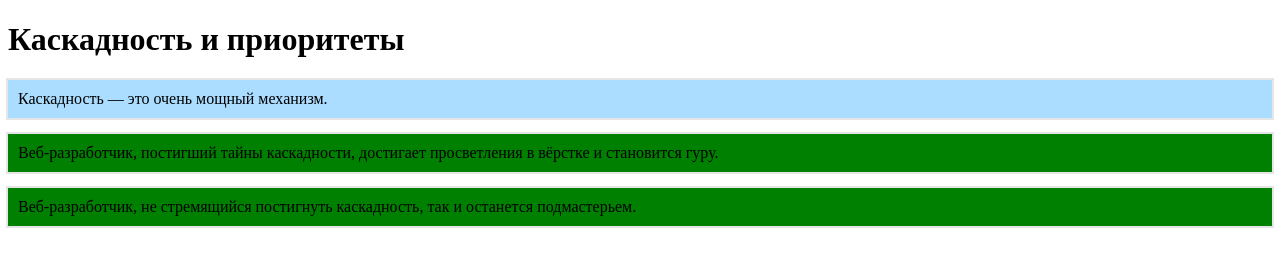
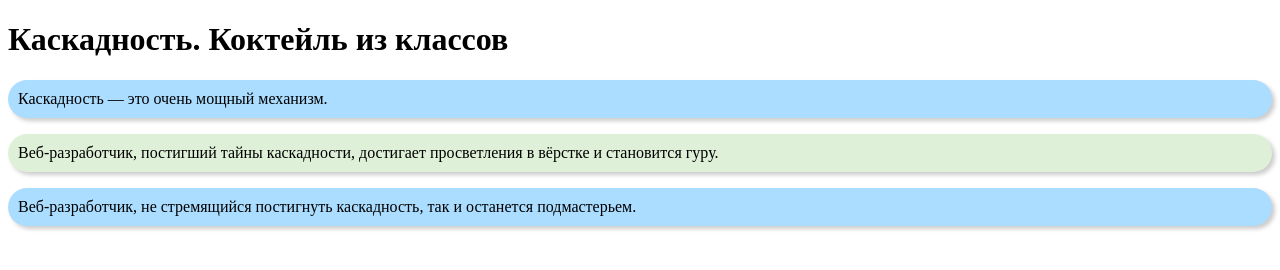
Before and after one commit to RyzhikovD/html-academy, a plain HTML site: page index.html in a window 1280 px wide. Drawn offline with Linux system fonts and the light colour scheme.

Commit message:
CSS introduction(Task 12)
[E] index.html
[E] style.css

```diff
--- a/index.html
+++ b/index.html
@@ -2,16 +2,16 @@
 <html lang="ru">
   <head>
     <meta charset="utf-8">
-    <title>Каскадность и приоритеты</title>
+    <title>Каскадность. Коктейль из классов</title>
     <link rel="stylesheet" href="style.css">
   </head>
   <body>
-    <h1>Каскадность и приоритеты</h1>
+    <h1>Каскадность. Коктейль из классов</h1>
 
-    <p class="blue">Каскадность — это очень мощный механизм.</p>
+    <p class="blue nice-box">Каскадность — это очень мощный механизм.</p>
 
-    <p class="green">Веб-разработчик, постигший тайны каскадности, достигает просветления в вёрстке и становится гуру.</p>
+    <p class="green nice-box">Веб-разработчик, постигший тайны каскадности, достигает просветления в вёрстке и становится гуру.</p>
 
-    <p class="blue green">Веб-разработчик, не стремящийся постигнуть каскадность, так и останется подмастерьем.</p>
+    <p class="blue nice-box">Веб-разработчик, не стремящийся постигнуть каскадность, так и останется подмастерьем.</p>
   </body>
 </html>
--- a/style.css
+++ b/style.css
@@ -1,12 +1,16 @@
+p {
+    padding: 10px;
+}
+
+.green {
+    background-color: #dff0d8;
+}
+
 .blue {
     background-color: #aaddff;
 }
 
-.green {
-    background-color: green;
+.nice-box {
+    border-radius: 20px;
+    box-shadow: 3px 3px 4px #cccccc;
 }
-
-p {
-    padding: 10px;
-    outline: 2px solid rgba(0, 0, 0, 0.1);
-}
```
